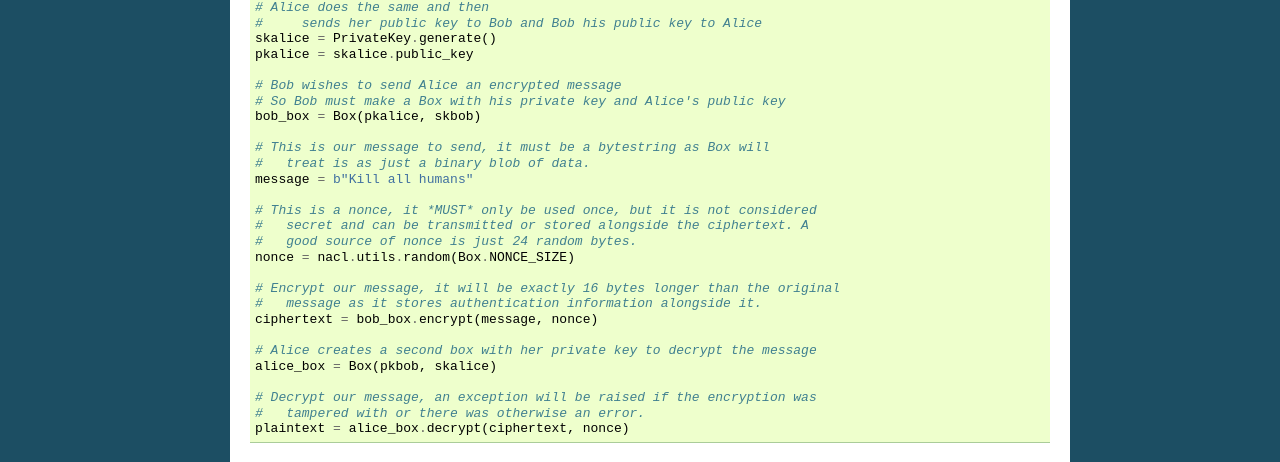
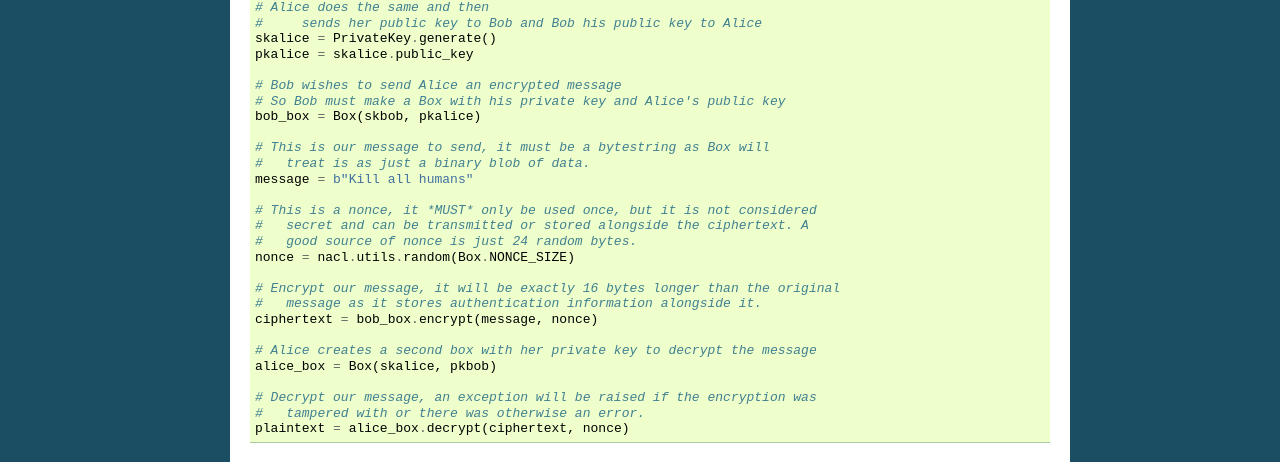
Before and after one commit to pyca/pynacl, a Sphinx documentation site: the page built from docs/public.rst, in a window 1280 px wide. Shown: the part 804-1266 px from the top of the page. Built offline with Sphinx 7.4.7, drawn with Linux system fonts in a browser that asks for light colours.

```diff
--- a/docs/public.rst
+++ b/docs/public.rst
@@ -56,7 +56,7 @@ with equal that from (pkbob, skalice).  This is how the system works:
 
     # Bob wishes to send Alice an encrypted message
     # So Bob must make a Box with his private key and Alice's public key
-    bob_box = Box(pkalice, skbob)
+    bob_box = Box(skbob, pkalice)
 
     # This is our message to send, it must be a bytestring as Box will
     #   treat is as just a binary blob of data.
@@ -72,7 +72,7 @@ with equal that from (pkbob, skalice).  This is how the system works:
     ciphertext = bob_box.encrypt(message, nonce)
 
     # Alice creates a second box with her private key to decrypt the message
-    alice_box = Box(pkbob, skalice)
+    alice_box = Box(skalice, pkbob)
 
     # Decrypt our message, an exception will be raised if the encryption was
     #   tampered with or there was otherwise an error.
```
Also changed, not shown: 2 other files.
